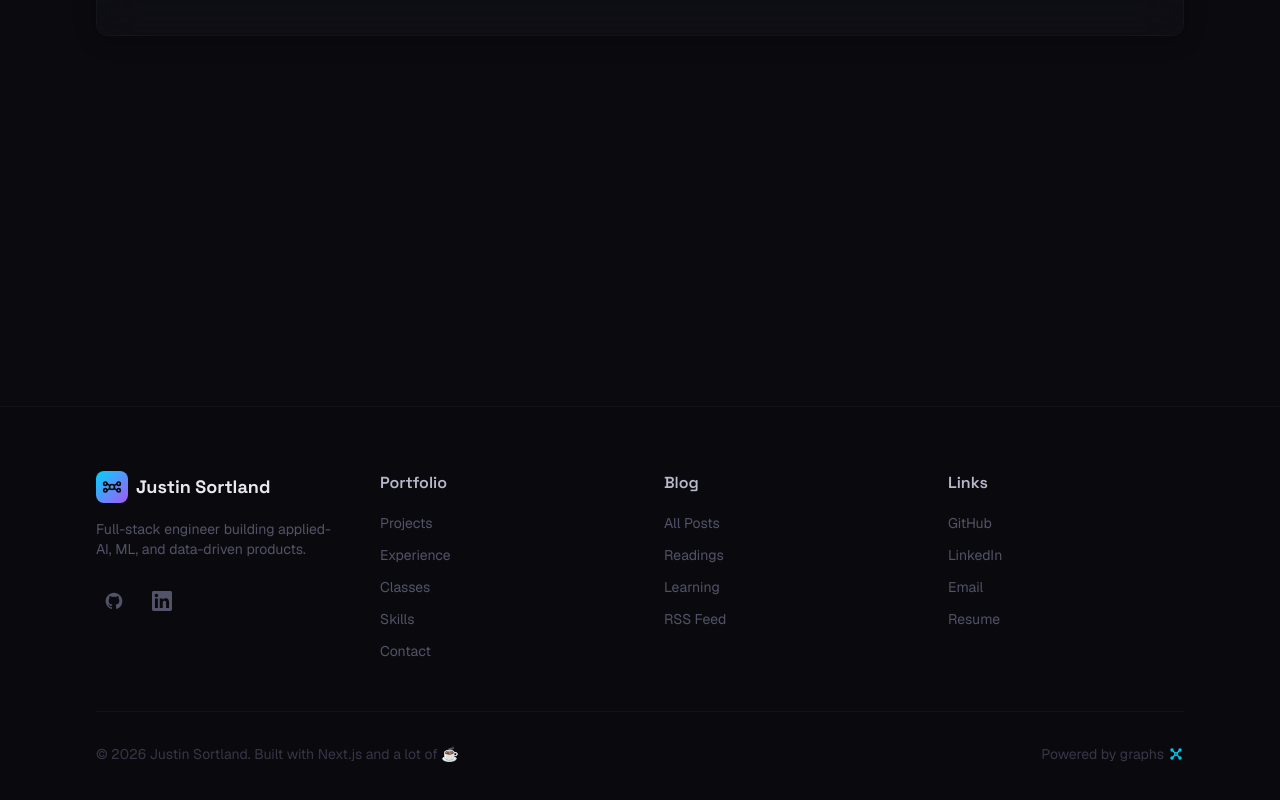
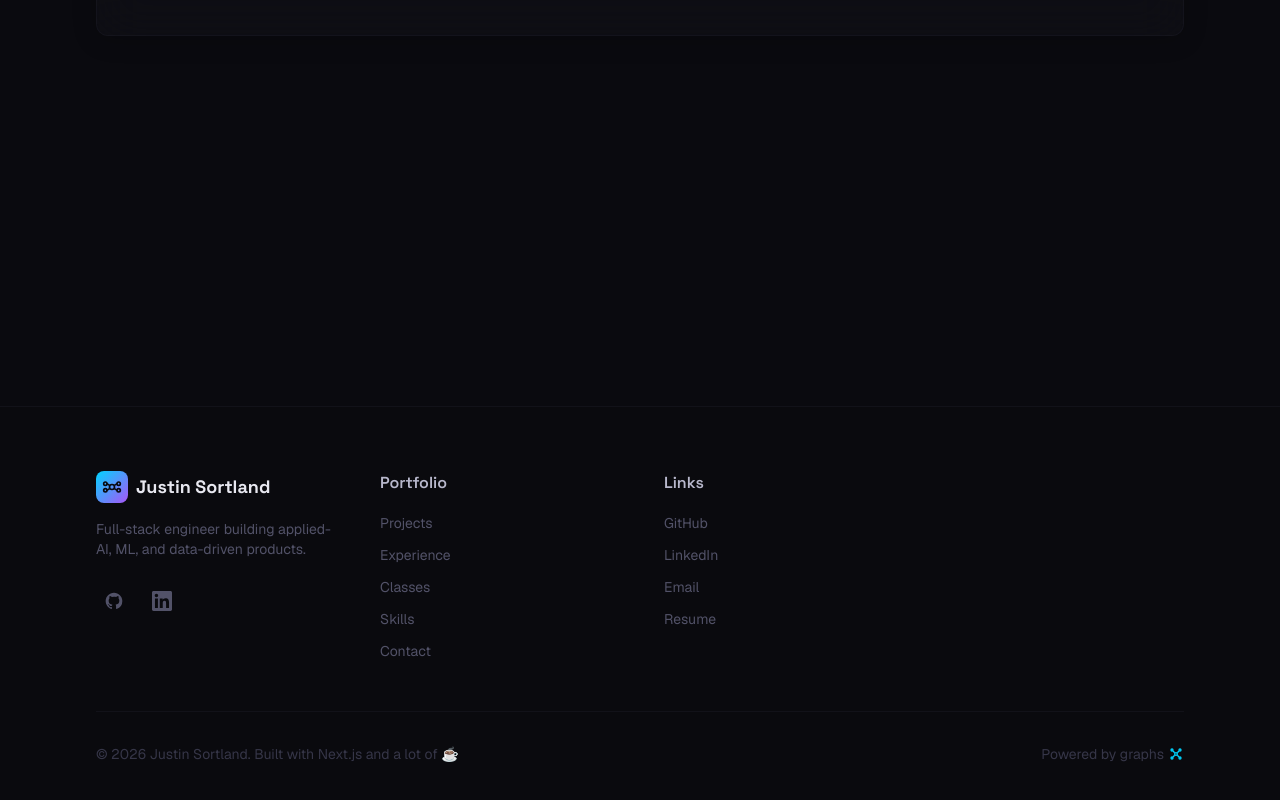
Before and after one commit to justinsortland/justinsortland.github.io, a Next.js app: page /blog in a window 1280 px wide. Shown: the part 394-1194 px from the top of the page. Built offline with nearby package versions, Linux system fonts and the light colour scheme.

Commit message:
hide empty blog links

```diff
--- a/src/components/Footer.tsx
+++ b/src/components/Footer.tsx
@@ -34,15 +34,6 @@ const footerLinks = [
       { name: 'Classes', href: '/#classes' },
       { name: 'Skills', href: '/#skills' },
       { name: 'Contact', href: '/#contact' },
-    ],
-  },
-  {
-    title: 'Blog',
-    links: [
-      { name: 'All Posts', href: '/blog' },
-      { name: 'Readings', href: '/blog/books' },
-      { name: 'Learning', href: '/blog/learning' },
-      { name: 'RSS Feed', href: '/rss.xml' },
     ],
   },
   {
--- a/src/components/Header.tsx
+++ b/src/components/Header.tsx
@@ -11,7 +11,6 @@ const navigation = [
   { name: 'Classes', href: '/#classes' },
   { name: 'Skills', href: '/#skills' },
   { name: 'Contact', href: '/#contact' },
-  { name: 'Blog', href: '/blog' },
 ];
 
 export function Header() {
```
